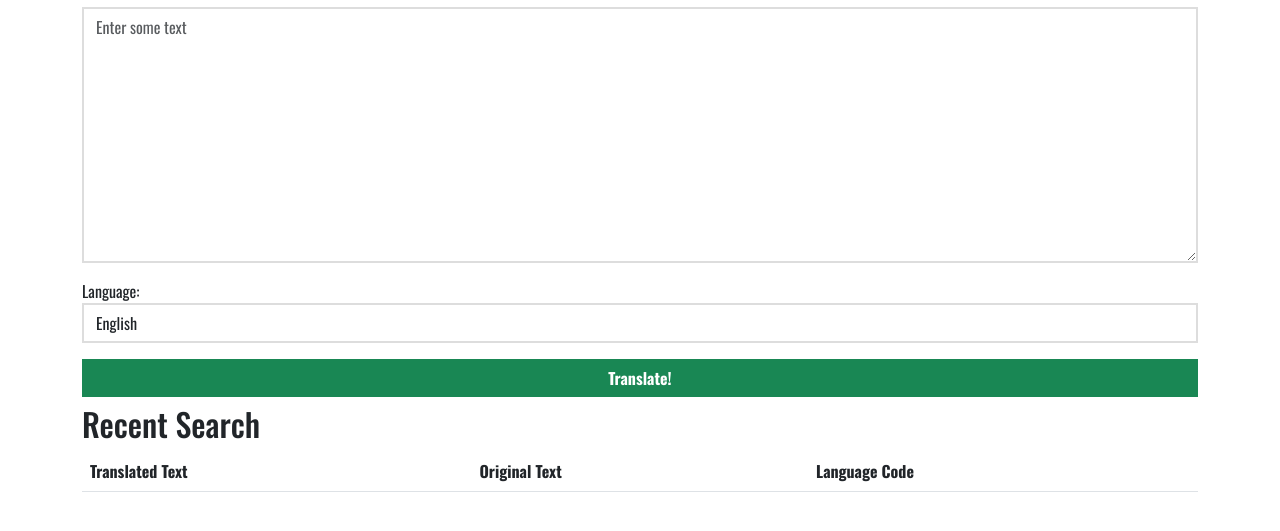
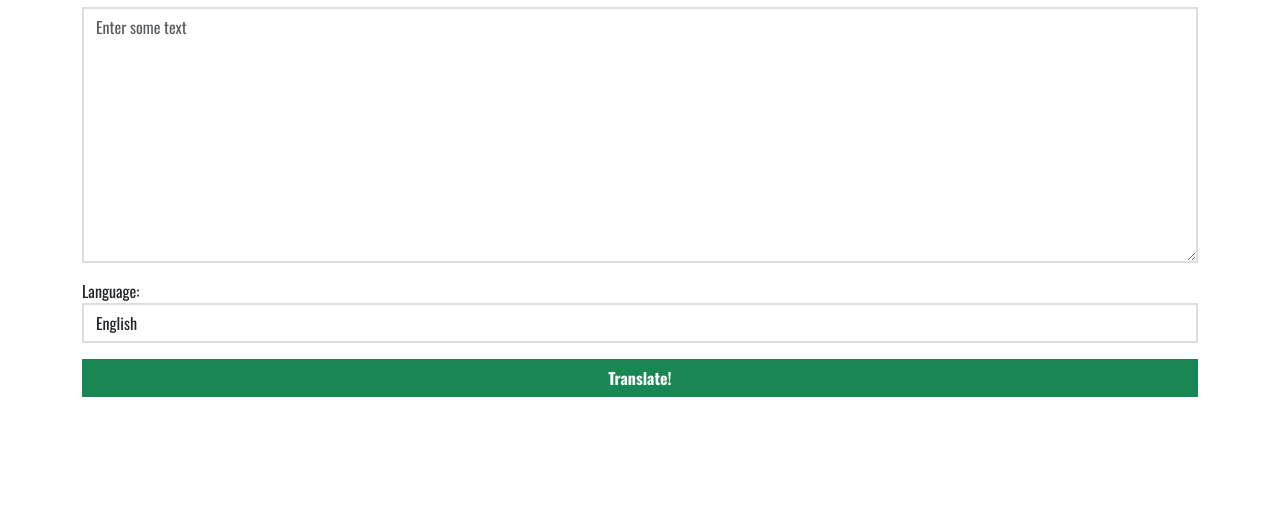
Before and after one commit to shivamaif/aiapp, a Flask app: page / in a window 1280 px wide. Shown: the part 81-612 px from the top of the page. Run offline with Flask 3, Linux system fonts and the light colour scheme; lists and menus that the app fills with data are empty.

Commit message:
Remove Recent Search section from index.html
Removed the Recent Search section from the index page.

```diff
--- a/templates/index.html
+++ b/templates/index.html
@@ -56,28 +56,7 @@
                 </div>
             </form>
         </div>
-        <div>
-            <h2>Recent Search</h2>
-            <table class="table">
-                <thead>
-                  <tr>
-                    <th scope="col">Translated Text</th>
-                    <th scope="col">Original Text</th>
-                    <th scope="col">Language Code</th>
-                  </tr>
-                </thead>
-                <tbody>
-                    {% for x in myresult %}
-                  <tr>
-                    <td>{{ x[0] }}</td>
-                    <td>{{ x[1] }}</td>
-                    <td>{{ x[2] }}</td>
-                  </tr>
-                  {% endfor %}
-                </tbody>
-              </table>
 
-            </div>
     </div>
 </body>
 </html>
```
